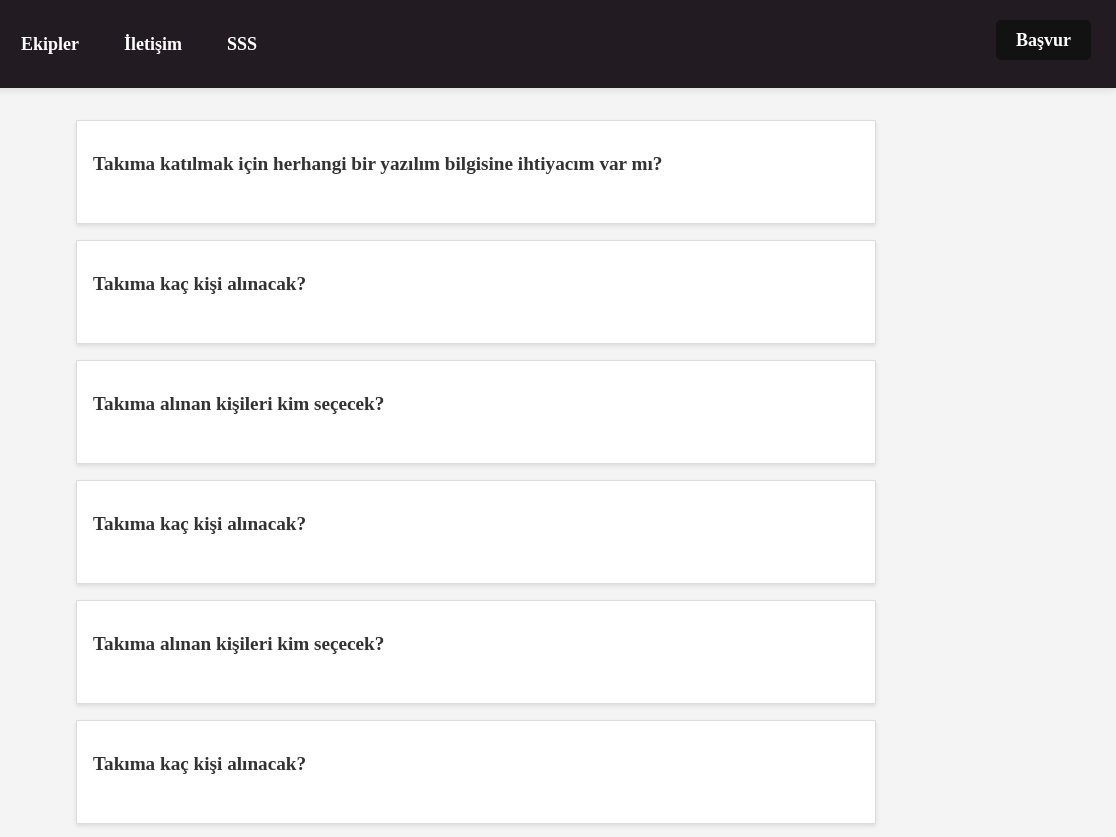
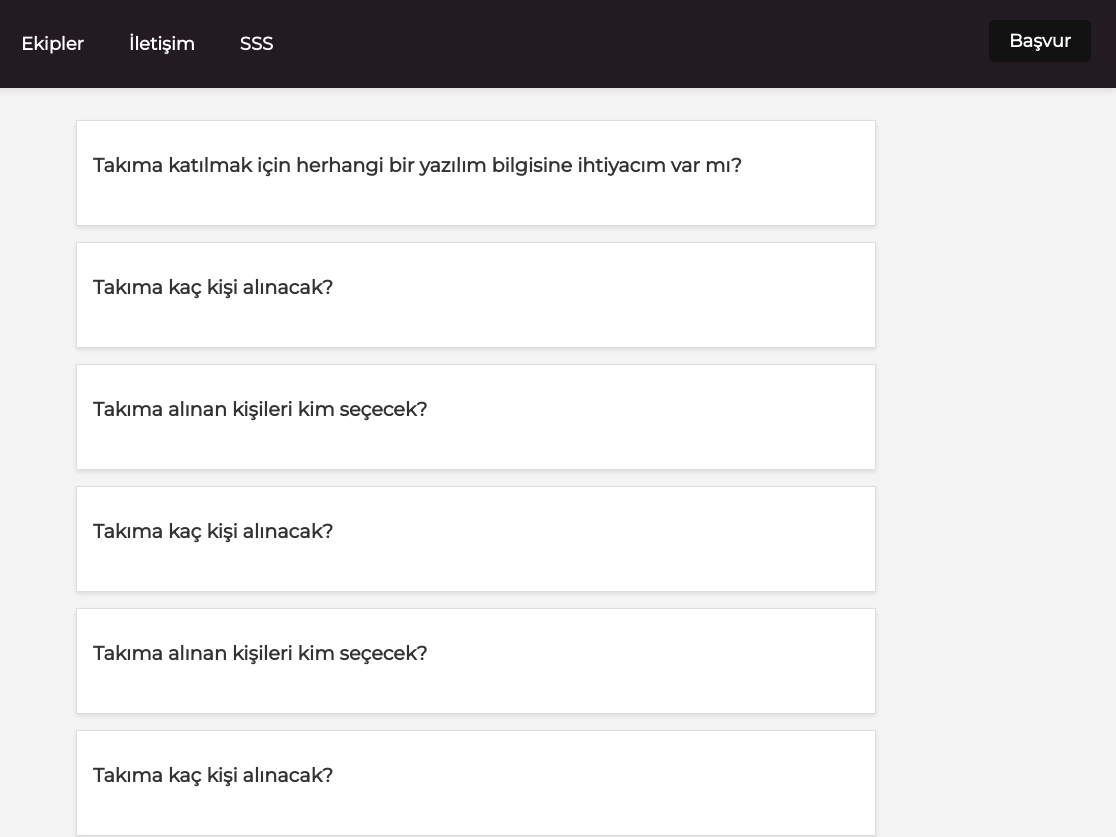
Before and after one commit to aaal-griffon/site, a website: page SSS/index.html in a window 1280 px wide. Shown: the top 837 px of the page, 164-1280 px from the left. Drawn offline with Linux system fonts and the light colour scheme.

Commit message:
fix fonts(fr this time)

```diff
--- a/SSS/index.html
+++ b/SSS/index.html
@@ -7,6 +7,7 @@
     <link rel="stylesheet" href="styles.css">
     <link rel="icon" type="image/x-icon" href="../images/favicon.ico">
     <title>Sıkça Sorulan Sorular</title>
+	<link href='https://fonts.googleapis.com/css?family=Montserrat' rel='stylesheet'>
 </head>
 
 <body>
```
Also changed, not shown: ekipler/index.html (+1 -0 lines), iletisim/index.html (+1 -0 lines), index.html (+1 -0 lines), kayit/hata.html (+1 -0 lines), kayit/index.html (+1 -0 lines), kayit/tesekkurform.html (+1 -0 lines).
